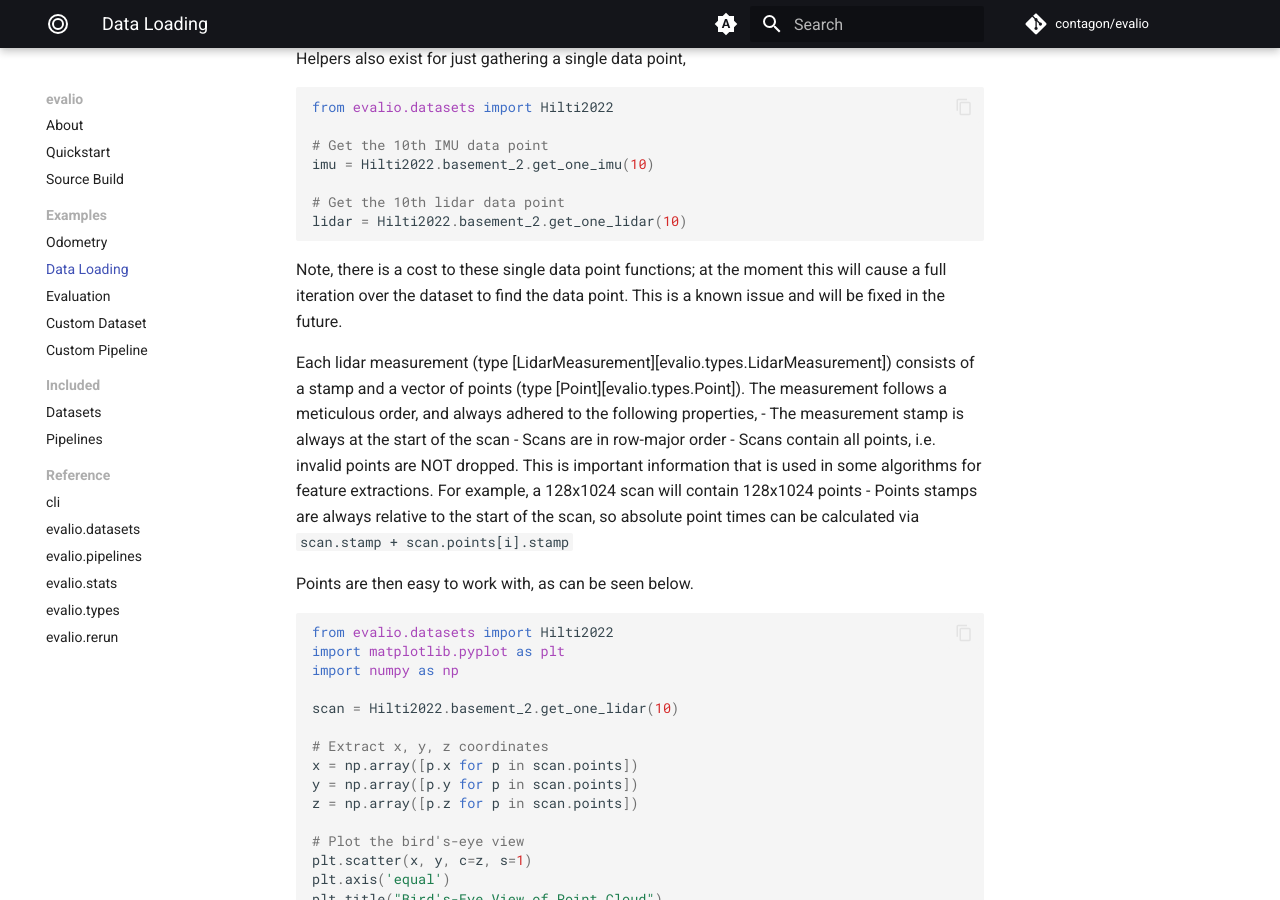
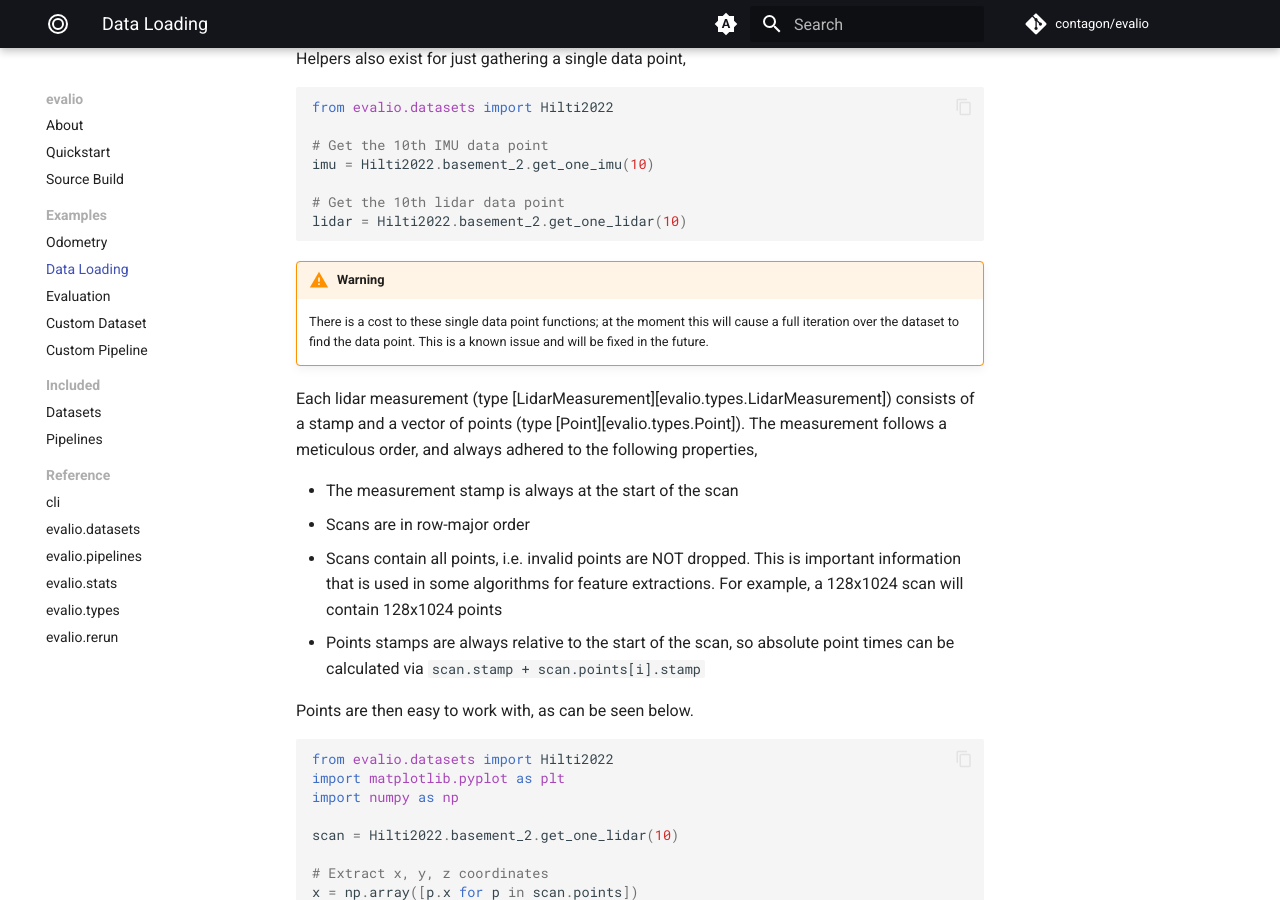
Before and after one commit to contagon/evalio, an MkDocs documentation site: the page built from docs/examples/data_loading.md, in a window 1280 px wide and 900 px high, scrolled down 874 px. Built offline with MkDocs 1.6.1 and Material for MkDocs 9.7.7, drawn with Linux system fonts in a browser that asks for light colours; comment, search, counter and statistics services are not loaded; the version menu is left out.

Commit message:
Small cleanups inline

````diff
--- a/docs/examples/data_loading.md
+++ b/docs/examples/data_loading.md
@@ -42,9 +42,12 @@ imu = Hilti2022.basement_2.get_one_imu(10)
 lidar = Hilti2022.basement_2.get_one_lidar(10)
 ```
 
-Note, there is a cost to these single data point functions; at the moment this will cause a full iteration over the dataset to find the data point. This is a known issue and will be fixed in the future.
+!!! warning
+
+    There is a cost to these single data point functions; at the moment this will cause a full iteration over the dataset to find the data point. This is a known issue and will be fixed in the future.
 
 Each lidar measurement (type [LidarMeasurement][evalio.types.LidarMeasurement]) consists of a stamp and a vector of points (type [Point][evalio.types.Point]). The measurement follows a meticulous order, and always adhered to the following properties,
+
 - The measurement stamp is always at the start of the scan
 - Scans are in row-major order
 - Scans contain all points, i.e. invalid points are NOT dropped. This is important information that is used in some algorithms for feature extractions. For example, a 128x1024 scan will contain 128x1024 points
````
Also changed, not shown: docs/quickstart.md (+1 -1 lines).
